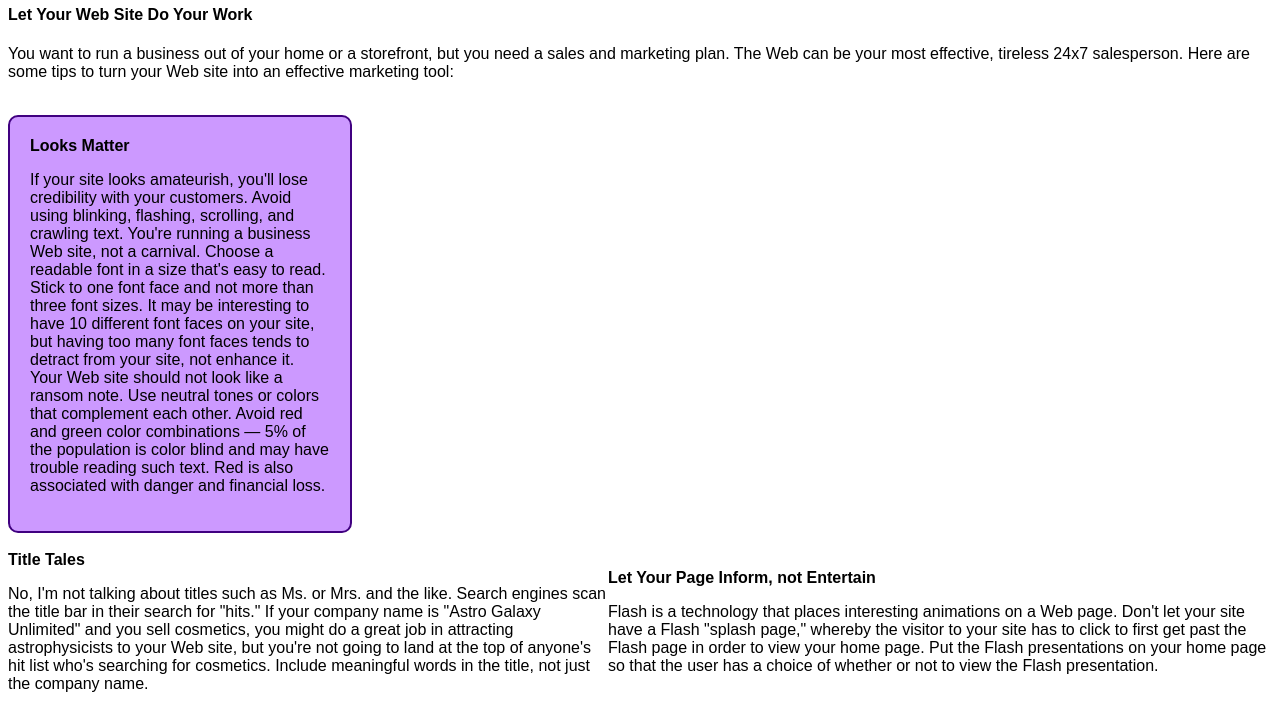
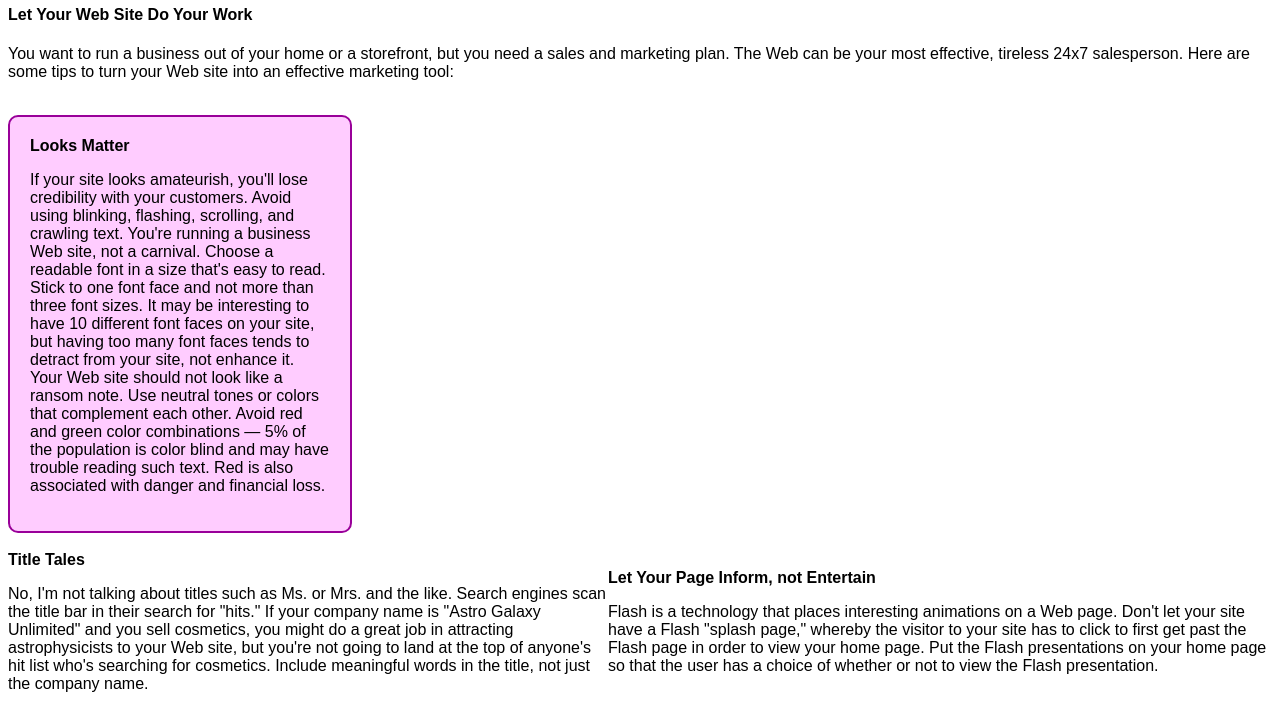
Before and after one commit to SkyleenC/Images_Positioning_Activity, a plain HTML site: page index.html in a window 1280 px wide. Shown: the part 93-800 px from the top of the page. Drawn offline with Linux system fonts and the light colour scheme.

Commit message:
Update exam.css

```diff
--- a/exam.css
+++ b/exam.css
@@ -19,8 +19,8 @@ font-size:2.5em;}
 	border-bottom:solid 1px #000000;
 }
 .text-box {
-    background-color: #cc99ff;
-    border: 2px solid #400080;
+    background-color: #ffccff;
+    border: 2px solid #990099;
     border-radius: 10px;
     padding: 20px;
     width: 300px;
```
